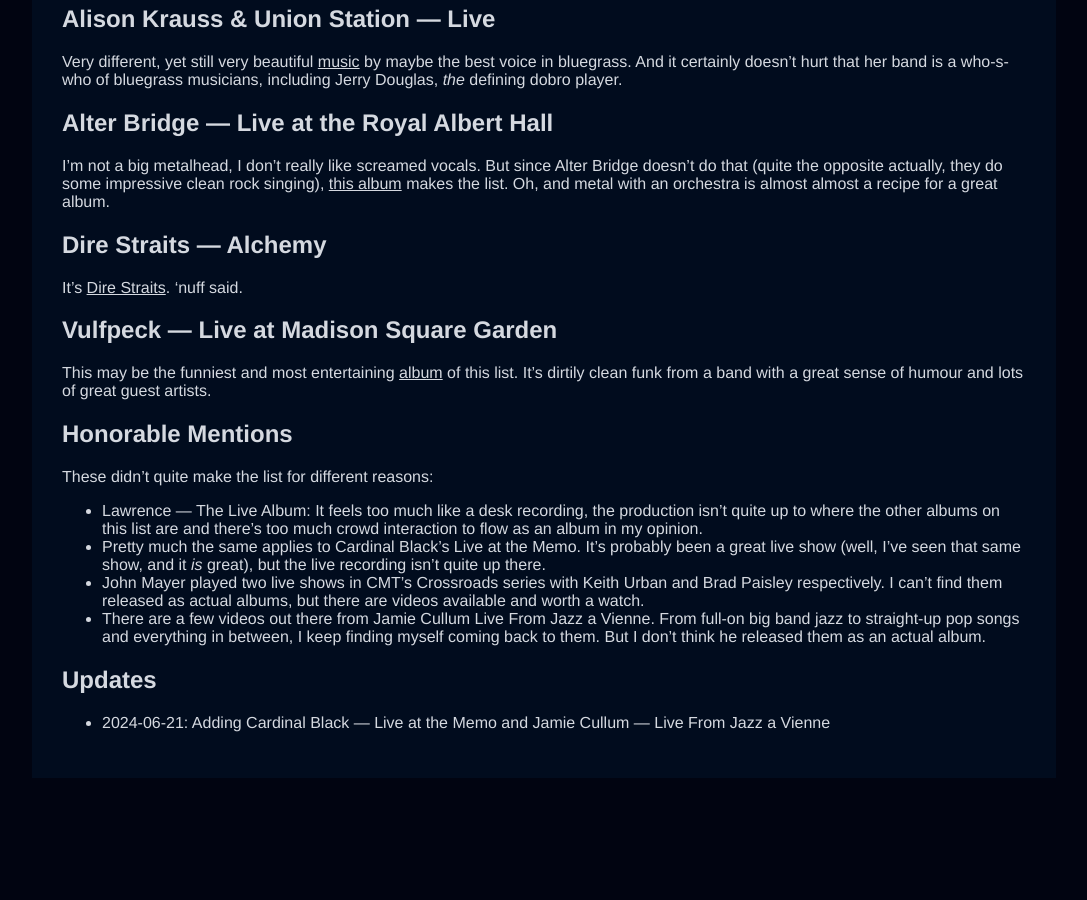
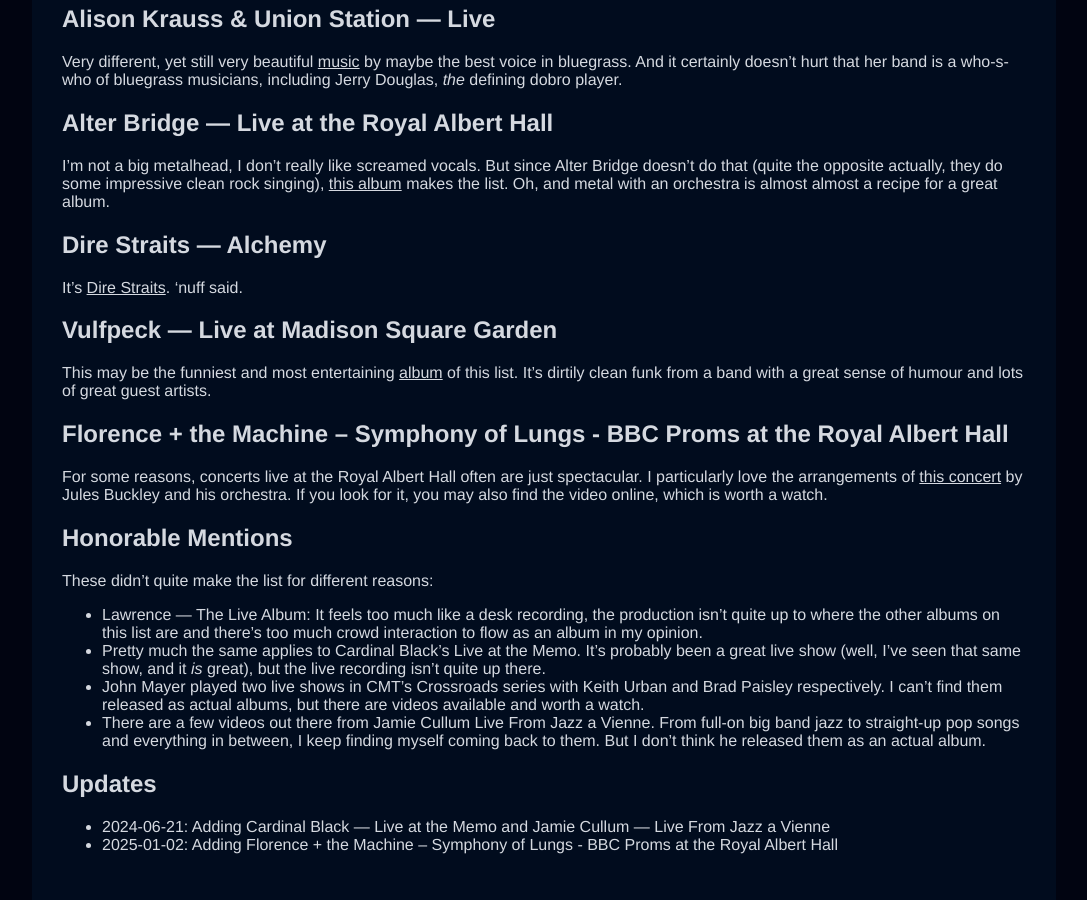
Before and after one commit to riesentoaster/valentinhuber.me, a Jekyll site: the page built from random/_posts/2024-05-13-Live Albums.md, in a window 1280 px wide and 900 px high, scrolled down 830 px. Shown: the whole window, without its empty margins (96-1183 px from the left). Built offline with Jekyll 4.4.1, drawn with Linux system fonts in a browser that asks for light colours; nearby versions of some CDN libraries; before the commit the page ends 1608 px from its top, so only the background shows below that.

Commit message:
Add live album

```diff
--- a/random/_posts/2024-05-13-Live Albums.md
+++ b/random/_posts/2024-05-13-Live Albums.md
@@ -29,6 +29,9 @@
 ## Vulfpeck — Live at Madison Square Garden
 This may be the funniest and most entertaining [album](https://en.wikipedia.org/wiki/Vulfpeck#Studio_albums_and_Live_at_Madison_Square_Garden) of this list. It's dirtily clean funk from a band with a great sense of humour and lots of great guest artists.
 
+## Florence + the Machine – Symphony of Lungs - BBC Proms at the Royal Albert Hall
+For some reasons, concerts live at the Royal Albert Hall often are just spectacular. I particularly love the arrangements of [this concert](https://www.youtube.com/playlist?list=OLAK5uy_ksqzwzZ1VpB_AvJzUTk1-GqZnOmA3ZPxA) by Jules Buckley and his orchestra. If you look for it, you may also find the video online, which is worth a watch.
+
 ## Honorable Mentions
 These didn't quite make the list for different reasons:
 - Lawrence — The Live Album: It feels too much like a desk recording, the production isn't quite up to where the other albums on this list are and there's too much crowd interaction to flow as an album in my opinion.
@@ -38,3 +41,4 @@
 
 ## Updates
 - 2024-06-21: Adding Cardinal Black — Live at the Memo and Jamie Cullum — Live From Jazz a Vienne
+- 2025-01-02: Adding Florence + the Machine – Symphony of Lungs - BBC Proms at the Royal Albert Hall
```
